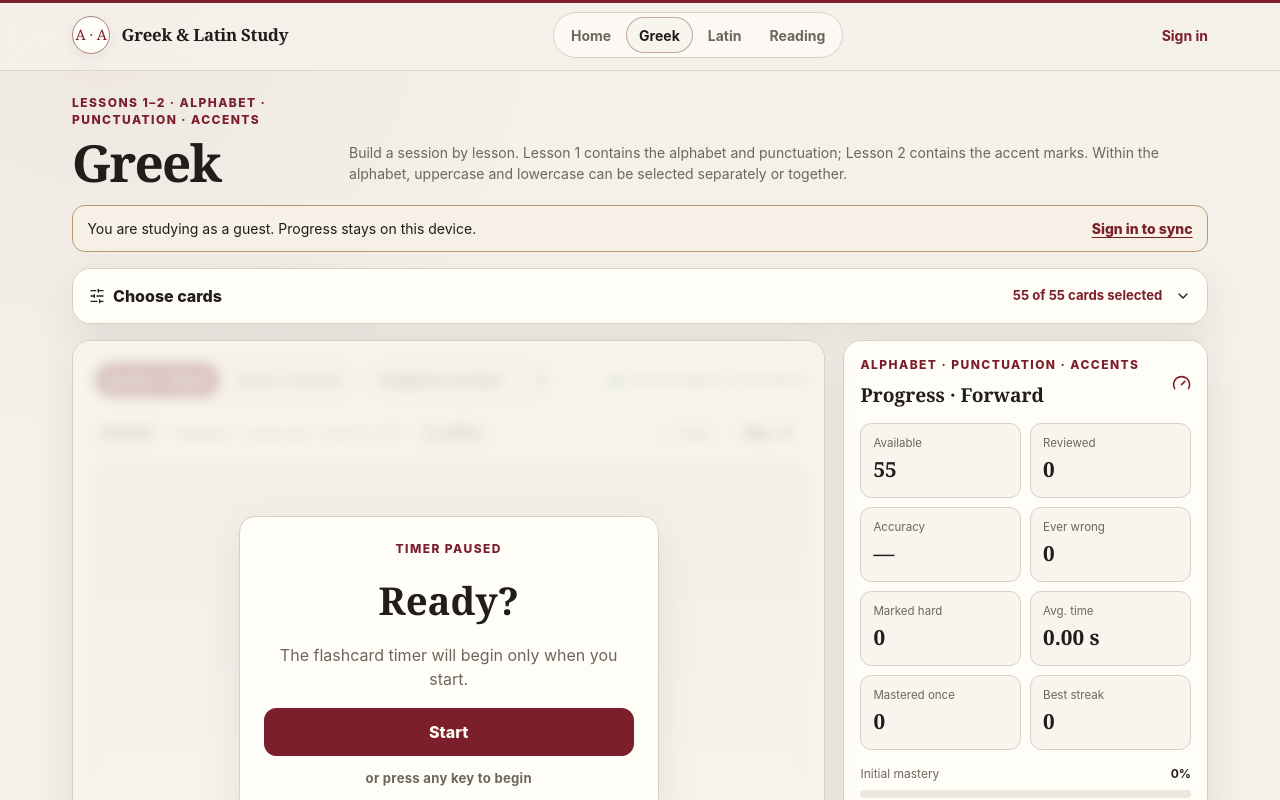
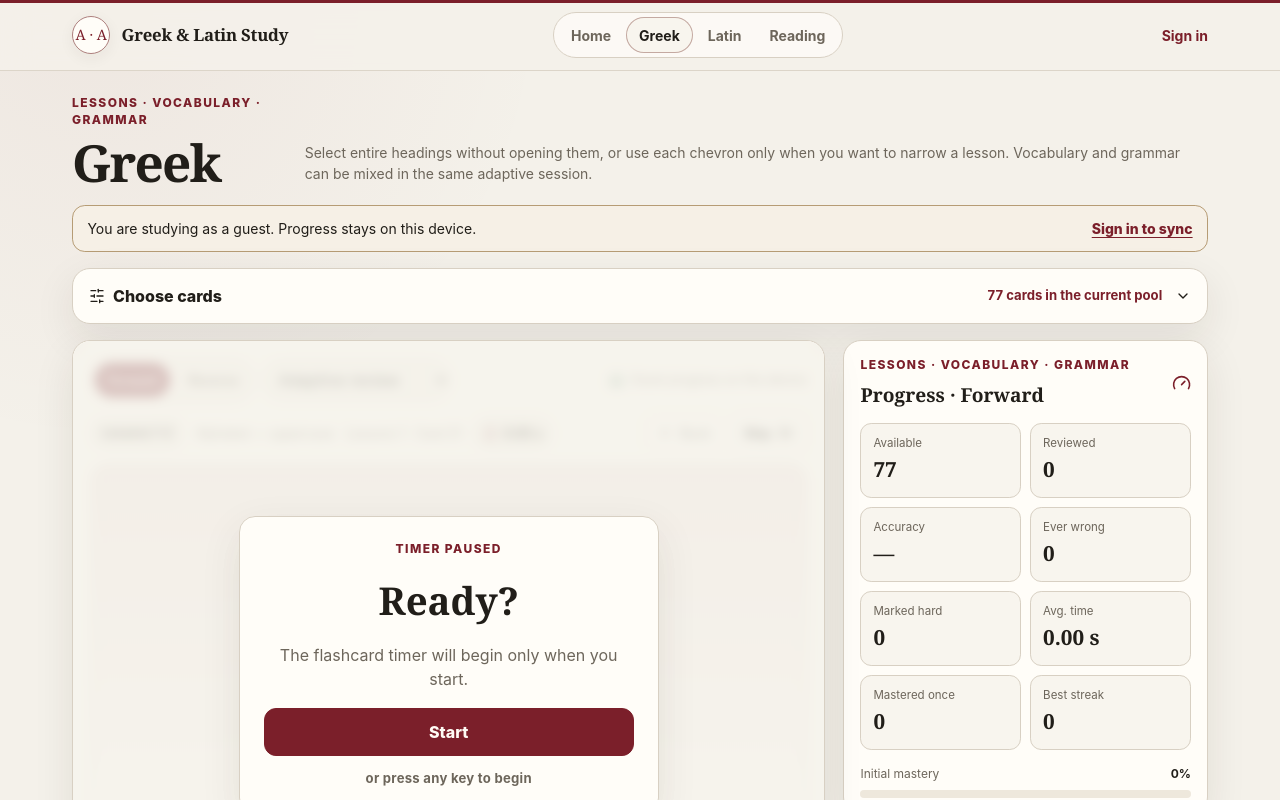
Before and after one commit to coltonkirby01/greek-latin-study, a React (Vite) app: page /greek in a window 1280 px wide. Shown: the top 800 px of the page. Built offline with nearby package versions, Linux system fonts and the light colour scheme; no server answers.

Commit message:
Add Greek lesson hierarchy with parent-select controls and Lesson 3

```diff
--- a/src/pages/greek-page.tsx
+++ b/src/pages/greek-page.tsx
@@ -1,10 +1,10 @@
 import { useMemo, useState } from "react";
 import { Link } from "react-router-dom";
-import { loadGreekDeck } from "../data/builtin-decks";
+import { loadGreekDeck, loadGreekLesson3GrammarDeck, loadGreekLesson3VocabularyDeck } from "../data/builtin-decks";
 import { useAuth } from "../features/auth/auth-context";
+import { MultiSourceStudySession, type StudySourceDefinition } from "../features/study/multi-source-study-session";
 import { FilterCheckbox, FilterDisclosure, FilterSection, StudyFilterMenu } from "../features/study/study-filter-menu";
-import { StudySession } from "../features/study/study-session";
-import type { StudyDirection } from "../features/study/types";
+import type { DeckDefinition, StudyDirection } from "../features/study/types";
 import { useAsync } from "../hooks/use-async";
 
 const categories = {
@@ -13,10 +13,32 @@ const categories = {
   punctuation: "Punctuation",
   accents: "Accent marks",
 } as const;
-const allCategories = Object.values(categories);
-const lesson1Categories = [categories.uppercase, categories.lowercase, categories.punctuation] as const;
-const alphabetCategories = [categories.uppercase, categories.lowercase] as const;
-const lesson2Categories = [categories.accents] as const;
+
+const keys = {
+  uppercase: "lesson1-uppercase",
+  lowercase: "lesson1-lowercase",
+  punctuation: "lesson1-punctuation",
+  accents: "lesson2-accents",
+  lesson3Vocabulary: "lesson3-vocabulary",
+  presentActiveIndicative: "lesson3-present-active-indicative",
+  presentActiveInfinitive: "lesson3-present-active-infinitive",
+  presentActiveImperative: "lesson3-present-active-imperative",
+} as const;
+
+const allKeys = Object.values(keys);
+const lesson1Keys = [keys.uppercase, keys.lowercase, keys.punctuation] as const;
+const alphabetKeys = [keys.uppercase, keys.lowercase] as const;
+const lesson2Keys = [keys.accents] as const;
+const lesson3GrammarKeys = [keys.presentActiveIndicative, keys.presentActiveInfinitive, keys.presentActiveImperative] as const;
+const lesson3Keys = [keys.lesson3Vocabulary, ...lesson3GrammarKeys] as const;
+const allVocabularyKeys = [keys.uppercase, keys.lowercase, keys.lesson3Vocabulary] as const;
+const allGrammarKeys = lesson3GrammarKeys;
+
+const grammarCategoryByKey = new Map<string, string>([
+  [keys.presentActiveIndicative, "Present Active Indicative"],
+  [keys.presentActiveInfinitive, "Present Active Infinitive"],
+  [keys.presentActiveImperative, "Present Active Imperative"],
+]);
 
 function updateSet(current: Set<string>, values: readonly string[], checked: boolean) {
   const next = new Set(current);
@@ -24,48 +46,177 @@ function updateSet(current: Set<string>, values: readonly string[], checked: boo
   return next;
 }
 
-function countSelected(selected: Set<string>, values: readonly string[]) {
-  return values.filter((value) => selected.has(value)).length;
+function groupState(selected: Set<string>, values: readonly string[]) {
+  const selectedCount = values.filter((value) => selected.has(value)).length;
+  return { checked: selectedCount === values.length, mixed: selectedCount > 0 && selectedCount < values.length, selectedCount };
 }
 
 export function GreekPage() {
-  const { value: deck, error } = useAsync(loadGreekDeck, []);
+  const { value: decks, error } = useAsync(async () => {
+    const [foundation, lesson3Vocabulary, lesson3Grammar] = await Promise.all([
+      loadGreekDeck(),
+      loadGreekLesson3VocabularyDeck(),
+      loadGreekLesson3GrammarDeck(),
+    ]);
+    return { foundation, lesson3Vocabulary, lesson3Grammar };
+  }, []);
   const { user } = useAuth();
   const [direction, setDirection] = useState<StudyDirection>("forward");
-  const [selected, setSelected] = useState<Set<string>>(() => new Set(allCategories));
-  const cards = useMemo(() => deck?.cards.filter((card) => selected.has(card.category ?? "")) ?? [], [deck, selected]);
-  const countFor = (category: string) => deck?.cards.filter((card) => card.category === category).length ?? 0;
-  const selectionKey = [...selected].sort().join("|");
-  const lesson1Selected = countSelected(selected, lesson1Categories);
-  const lesson2Selected = countSelected(selected, lesson2Categories);
-  const alphabetSelected = countSelected(selected, alphabetCategories);
+  const [selected, setSelected] = useState<Set<string>>(() => new Set(allKeys));
+
+  const lesson1State = groupState(selected, lesson1Keys);
+  const alphabetState = groupState(selected, alphabetKeys);
+  const lesson2State = groupState(selected, lesson2Keys);
+  const lesson3State = groupState(selected, lesson3Keys);
+  const lesson3GrammarState = groupState(selected, lesson3GrammarKeys);
+  const vocabularyState = groupState(selected, allVocabularyKeys);
+  const grammarState = groupState(selected, allGrammarKeys);
+
+  const foundationCards = useMemo(() => decks?.foundation.cards.filter((card) => {
+    if (card.category === categories.uppercase) return selected.has(keys.uppercase);
+    if (card.category === categories.lowercase) return selected.has(keys.lowercase);
+    if (card.category === categories.punctuation) return selected.has(keys.punctuation);
+    if (card.category === categories.accents) return selected.has(keys.accents);
+    return false;
+  }) ?? [], [decks, selected]);
+
+  const lesson3VocabularyCards = useMemo(() => selected.has(keys.lesson3Vocabulary) ? decks?.lesson3Vocabulary.cards ?? [] : [], [decks, selected]);
+  const lesson3GrammarCards = useMemo(() => decks?.lesson3Grammar.cards.filter((card) => {
+    for (const [key, category] of grammarCategoryByKey) if (card.category === category) return selected.has(key);
+    return false;
+  }) ?? [], [decks, selected]);
+
+  const sources = useMemo(() => {
+    if (!decks) return [];
+    const next: StudySourceDefinition[] = [];
+    if (foundationCards.length) next.push({ id: "lessons-1-2", label: "Lessons 1–2", deck: decks.foundation, cards: foundationCards, studyKey: direction, direction });
+    if (lesson3VocabularyCards.length) next.push({ id: "lesson3-vocabulary", label: "Lesson 3 vocabulary", deck: decks.lesson3Vocabulary, cards: lesson3VocabularyCards, studyKey: direction, direction });
+    if (lesson3GrammarCards.length) next.push({ id: "lesson3-grammar", label: "Lesson 3 grammar", deck: decks.lesson3Grammar, cards: lesson3GrammarCards, studyKey: direction, direction });
+    return next;
+  }, [decks, direction, foundationCards, lesson3GrammarCards, lesson3VocabularyCards]);
+
+  const selectedCards = useMemo(() => sources.flatMap((source) => source.cards), [sources]);
+  const virtualDeck = useMemo<DeckDefinition>(() => ({
+    id: "greek-study-app",
+    slug: "greek",
+    title: "Greek",
+    eyebrow: "Lessons · vocabulary · grammar",
+    description: "One Greek study app combining selected lesson material while preserving each source's progress.",
+    language: "greek",
+    cards: selectedCards,
+    supportsReverse: true,
+  }), [selectedCards]);
+  const resetKey = `${direction}|${[...selected].sort().join("|")}`;
+
+  const countFoundation = (category: string) => decks?.foundation.cards.filter((card) => card.category === category).length ?? 0;
+  const countGrammar = (category: string) => decks?.lesson3Grammar.cards.filter((card) => card.category === category).length ?? 0;
 
   return <main className="page-shell study-page">
     <div className="study-page-heading">
-      <div><p className="eyebrow">Lessons 1–2 · alphabet · punctuation · accents</p><h1>Greek</h1></div>
-      <p>Build a session by lesson. Lesson 1 contains the alphabet and punctuation; Lesson 2 contains the accent marks. Within the alphabet, uppercase and lowercase can be selected separately or together.</p>
+      <div><p className="eyebrow">Lessons · vocabulary · grammar</p><h1>Greek</h1></div>
+      <p>Select entire headings without opening them, or use each chevron only when you want to narrow a lesson. Vocabulary and grammar can be mixed in the same adaptive session.</p>
     </div>
     {!user && <div className="guest-banner"><span>You are studying as a guest. Progress stays on this device.</span><Link to="/account">Sign in to sync</Link></div>}
     {error && <div className="inline-alert">{error}</div>}
-    {deck && <StudyFilterMenu summary={`${cards.length} of ${deck.cards.length} cards selected`} detail="Lesson selections combine into one Greek study session. Open only the lesson or subsection you want to customize.">
-      <FilterDisclosure title="Lesson 1" summary={`${lesson1Selected} of ${lesson1Categories.length} card types selected`}>
-        <FilterSection title="Lesson 1 material" description="Choose alphabet, punctuation, or both." onAll={() => setSelected((current) => updateSet(current, lesson1Categories, true))} onNone={() => setSelected((current) => updateSet(current, lesson1Categories, false))}>
-          <FilterCheckbox label="Punctuation" count={countFor(categories.punctuation)} checked={selected.has(categories.punctuation)} onChange={(checked) => setSelected((current) => updateSet(current, [categories.punctuation], checked))} hint="Lesson 1 punctuation marks" />
-          <FilterDisclosure title="Alphabet" summary={`${alphabetSelected} of ${alphabetCategories.length} cases selected`} nested>
-            <FilterSection title="Alphabet" description="Uppercase and lowercase are separate cards; select either or both." onAll={() => setSelected((current) => updateSet(current, alphabetCategories, true))} onNone={() => setSelected((current) => updateSet(current, alphabetCategories, false))}>
-              <FilterCheckbox label="Uppercase letters" count={countFor(categories.uppercase)} checked={selected.has(categories.uppercase)} onChange={(checked) => setSelected((current) => updateSet(current, [categories.uppercase], checked))} />
-              <FilterCheckbox label="Lowercase letters" count={countFor(categories.lowercase)} checked={selected.has(categories.lowercase)} onChange={(checked) => setSelected((current) => updateSet(current, [categories.lowercase], checked))} />
-            </FilterSection>
-          </FilterDisclosure>
-        </FilterSection>
+
+    {decks && <StudyFilterMenu summary={`${selectedCards.length} cards in the current pool`} detail="The checkbox on every closed heading selects or clears everything beneath it. Open a heading only to customize its children.">
+      <FilterSection title="Quick select" description="Select all vocabulary or all grammar across the lessons currently in the app.">
+        <FilterCheckbox label="All Vocabulary" checked={vocabularyState.checked} onChange={(checked) => setSelected((current) => updateSet(current, allVocabularyKeys, checked))} hint={vocabularyState.mixed ? "Some vocabulary selected" : "Alphabet plus Lesson 3 vocabulary"} />
+        <FilterCheckbox label="All Grammar" checked={grammarState.checked} onChange={(checked) => setSelected((current) => updateSet(current, allGrammarKeys, checked))} hint={grammarState.mixed ? "Some grammar selected" : "All Lesson 3 grammar paradigms"} />
+      </FilterSection>
+
+      <FilterDisclosure
+        title="Lesson 1"
+        summary={`${lesson1State.selectedCount} of ${lesson1Keys.length} groups selected`}
+        checked={lesson1State.checked}
+        mixed={lesson1State.mixed}
+        onCheckedChange={(checked) => setSelected((current) => updateSet(current, lesson1Keys, checked))}
+      >
+        <FilterDisclosure
+          title="Alphabet / Vocabulary"
+          summary={`${alphabetState.selectedCount} of ${alphabetKeys.length} cases selected`}
+          count={countFoundation(categories.uppercase) + countFoundation(categories.lowercase)}
+          nested
+          checked={alphabetState.checked}
+          mixed={alphabetState.mixed}
+          onCheckedChange={(checked) => setSelected((current) => updateSet(current, alphabetKeys, checked))}
+        >
+          <FilterSection title="Letter case" description="Uppercase and lowercase remain separate cards and can be combined.">
+            <FilterCheckbox label="Uppercase" count={countFoundation(categories.uppercase)} checked={selected.has(keys.uppercase)} onChange={(checked) => setSelected((current) => updateSet(current, [keys.uppercase], checked))} />
+            <FilterCheckbox label="Lowercase" count={countFoundation(categories.lowercase)} checked={selected.has(keys.lowercase)} onChange={(checked) => setSelected((current) => updateSet(current, [keys.lowercase], checked))} />
+          </FilterSection>
+        </FilterDisclosure>
+        <FilterCheckbox label="Punctuation" count={countFoundation(categories.punctuation)} checked={selected.has(keys.punctuation)} onChange={(checked) => setSelected((current) => updateSet(current, [keys.punctuation], checked))} hint="Lesson 1 punctuation" />
       </FilterDisclosure>
 
-      <FilterDisclosure title="Lesson 2" summary={`${lesson2Selected} of ${lesson2Categories.length} card types selected`}>
-        <FilterSection title="Lesson 2 material" description="Accent marks from Lesson 2." onAll={() => setSelected((current) => updateSet(current, lesson2Categories, true))} onNone={() => setSelected((current) => updateSet(current, lesson2Categories, false))}>
-          <FilterCheckbox label="Accent marks" count={countFor(categories.accents)} checked={selected.has(categories.accents)} onChange={(checked) => setSelected((current) => updateSet(current, [categories.accents], checked))} />
-        </FilterSection>
+      <FilterDisclosure
+        title="Lesson 2"
+        summary="Accent marks"
+        checked={lesson2State.checked}
+        mixed={lesson2State.mixed}
+        onCheckedChange={(checked) => setSelected((current) => updateSet(current, lesson2Keys, checked))}
+      >
+        <FilterCheckbox label="Accent marks" count={countFoundation(categories.accents)} checked={selected.has(keys.accents)} onChange={(checked) => setSelected((current) => updateSet(current, [keys.accents], checked))} />
+      </FilterDisclosure>
+
+      <FilterDisclosure
+        title="Lesson 3"
+        summary={`${lesson3State.selectedCount} of ${lesson3Keys.length} groups selected`}
+        checked={lesson3State.checked}
+        mixed={lesson3State.mixed}
+        onCheckedChange={(checked) => setSelected((current) => updateSet(current, lesson3Keys, checked))}
+      >
+        <FilterDisclosure
+          title="Vocabulary"
+          summary="11 supplied Lesson 3 entries"
+          count={decks.lesson3Vocabulary.cards.length}
+          nested
+          checked={selected.has(keys.lesson3Vocabulary)}
+          onCheckedChange={(checked) => setSelected((current) => updateSet(current, [keys.lesson3Vocabulary], checked))}
+        >
+          <FilterSection title="Lesson 3 vocabulary" description="This source is tracked separately from grammar progress.">
+            <FilterCheckbox label="All Lesson 3 vocabulary" count={decks.lesson3Vocabulary.cards.length} checked={selected.has(keys.lesson3Vocabulary)} onChange={(checked) => setSelected((current) => updateSet(current, [keys.lesson3Vocabulary], checked))} />
+          </FilterSection>
+        </FilterDisclosure>
+
+        <FilterDisclosure
+          title="Grammar"
+          summary={`${lesson3GrammarState.selectedCount} of ${lesson3GrammarKeys.length} paradigms selected`}
+          count={decks.lesson3Grammar.cards.length}
+          nested
+          checked={lesson3GrammarState.checked}
+          mixed={lesson3GrammarState.mixed}
+          onCheckedChange={(checked) => setSelected((current) => updateSet(current, lesson3GrammarKeys, checked))}
+        >
+          <FilterSection title="Lesson 3 grammar" description="Present active forms from the Lesson 3 paradigm of παιδεύω.">
+            <FilterCheckbox label="Present Active Indicative" count={countGrammar("Present Active Indicative")} checked={selected.has(keys.presentActiveIndicative)} onChange={(checked) => setSelected((current) => updateSet(current, [keys.presentActiveIndicative], checked))} />
+            <FilterCheckbox label="Present Active Infinitive" count={countGrammar("Present Active Infinitive")} checked={selected.has(keys.presentActiveInfinitive)} onChange={(checked) => setSelected((current) => updateSet(current, [keys.presentActiveInfinitive], checked))} />
+            <FilterCheckbox label="Present Active Imperative" count={countGrammar("Present Active Imperative")} checked={selected.has(keys.presentActiveImperative)} onChange={(checked) => setSelected((current) => updateSet(current, [keys.presentActiveImperative], checked))} />
+          </FilterSection>
+        </FilterDisclosure>
       </FilterDisclosure>
     </StudyFilterMenu>}
-    {deck ? <StudySession key={`${direction}:${selectionKey}`} deck={deck} cards={cards} studyKey={direction} direction={direction} onDirectionChange={setDirection} directionLabels={{ forward: "Symbol → Name", reverse: "Name → Symbol" }} cardMeta={(card) => `Card ${card.rank ?? 0} of ${deck.cards.length}`} renderFront={(_card, copy) => <span className={direction === "forward" ? "greek-front" : "study-prompt reverse-text-prompt"}>{copy.prompt}</span>} renderBack={(card) => { const details = direction === "forward" ? card.back.split("\n").slice(1).join("\n") : card.reverseBack?.split("\n").slice(1).join("\n"); return <span className="answer-block"><strong className={direction === "reverse" ? "greek-front compact-greek" : "greek-answer-title"}>{direction === "reverse" ? card.front : String(card.metadata?.backTitle ?? "Answer")}</strong><span className="answer-notes">{details}</span></span>; }} /> : <div className="study-loading panel-surface"><span className="loading-mark">α</span><p>Preparing Greek…</p></div>}
+
+    {decks ? <MultiSourceStudySession
+      deck={virtualDeck}
+      sources={sources}
+      resetKey={resetKey}
+      direction={direction}
+      onDirectionChange={setDirection}
+      directionLabels={{ forward: "Forward", reverse: "Reverse" }}
+      cardMeta={(card, source) => source.id === "lessons-1-2" ? `Lessons ${Number(card.metadata?.lesson ?? 1)} · Card ${card.rank ?? 0}` : source.id === "lesson3-vocabulary" ? `Lesson 3 vocabulary · ${card.notes ?? ""}` : `Lesson 3 grammar · ${card.category ?? ""}`}
+      renderFront={(card, copy, source) => {
+        if (source.id === "lesson3-grammar") return source.direction === "forward" ? <span className="study-prompt reverse-text-prompt">{copy.prompt}</span> : <span className="greek-front">{copy.prompt}</span>;
+        return <span className={source.direction === "forward" ? "greek-front" : "study-prompt reverse-text-prompt"}>{copy.prompt}</span>;
+      }}
+      renderBack={(card, copy, source) => {
+        if (source.id === "lessons-1-2") {
+          const details = source.direction === "forward" ? card.back.split("\n").slice(1).join("\n") : card.reverseBack?.split("\n").slice(1).join("\n");
+          return <span className="answer-block"><strong className={source.direction === "reverse" ? "greek-front compact-greek" : "greek-answer-title"}>{source.direction === "reverse" ? card.front : String(card.metadata?.backTitle ?? "Answer")}</strong><span className="answer-notes">{details}</span></span>;
+        }
+        if (source.id === "lesson3-grammar") return <span className="answer-block"><strong className={source.direction === "forward" ? "greek-front compact-greek" : "study-answer"}>{copy.answer}</strong><span className="answer-notes">{String(card.metadata?.identification ?? "")} · ending {String(card.metadata?.ending ?? "")}</span></span>;
+        return <span className="answer-block"><strong className={source.direction === "reverse" ? "greek-front compact-greek" : "study-answer"}>{copy.answer}</strong>{card.notes && <span className="answer-notes">{card.notes}</span>}</span>;
+      }}
+    /> : <div className="study-loading panel-surface"><span className="loading-mark">α</span><p>Preparing Greek…</p></div>}
   </main>;
 }
```
